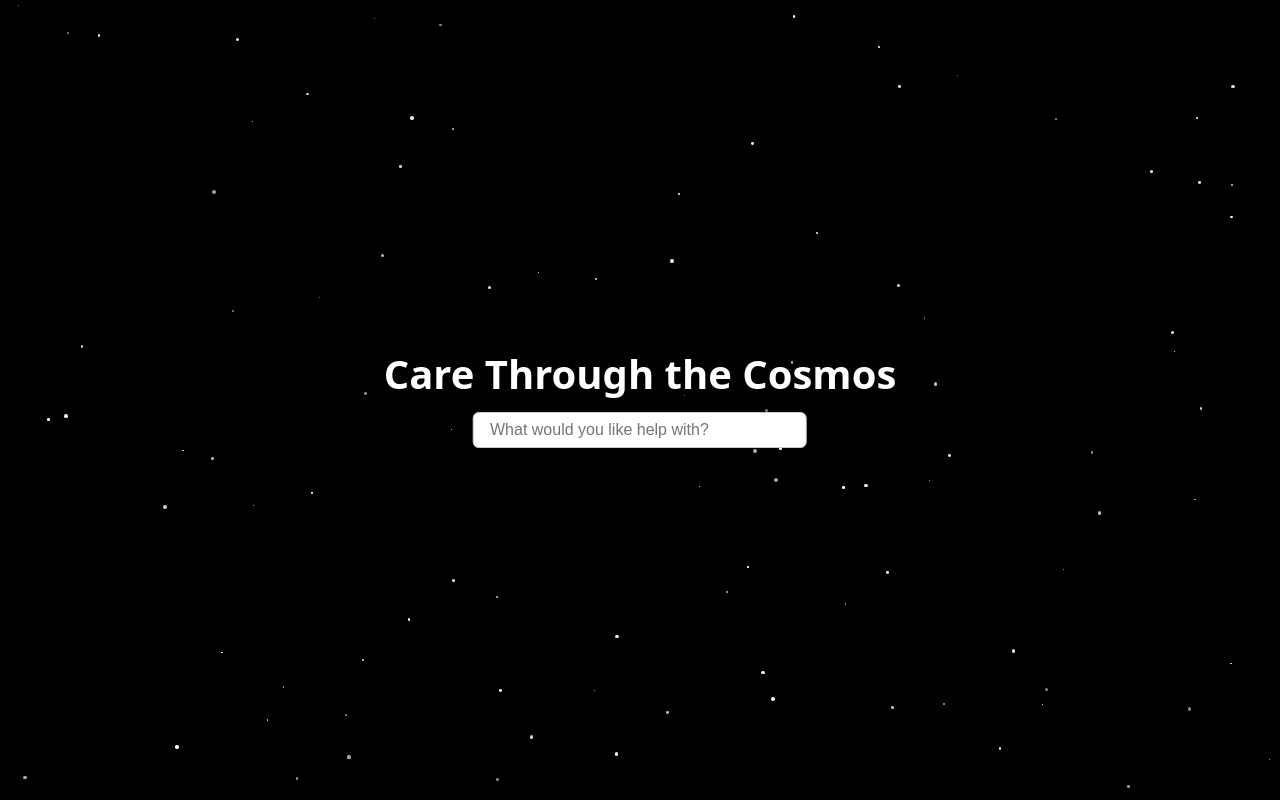
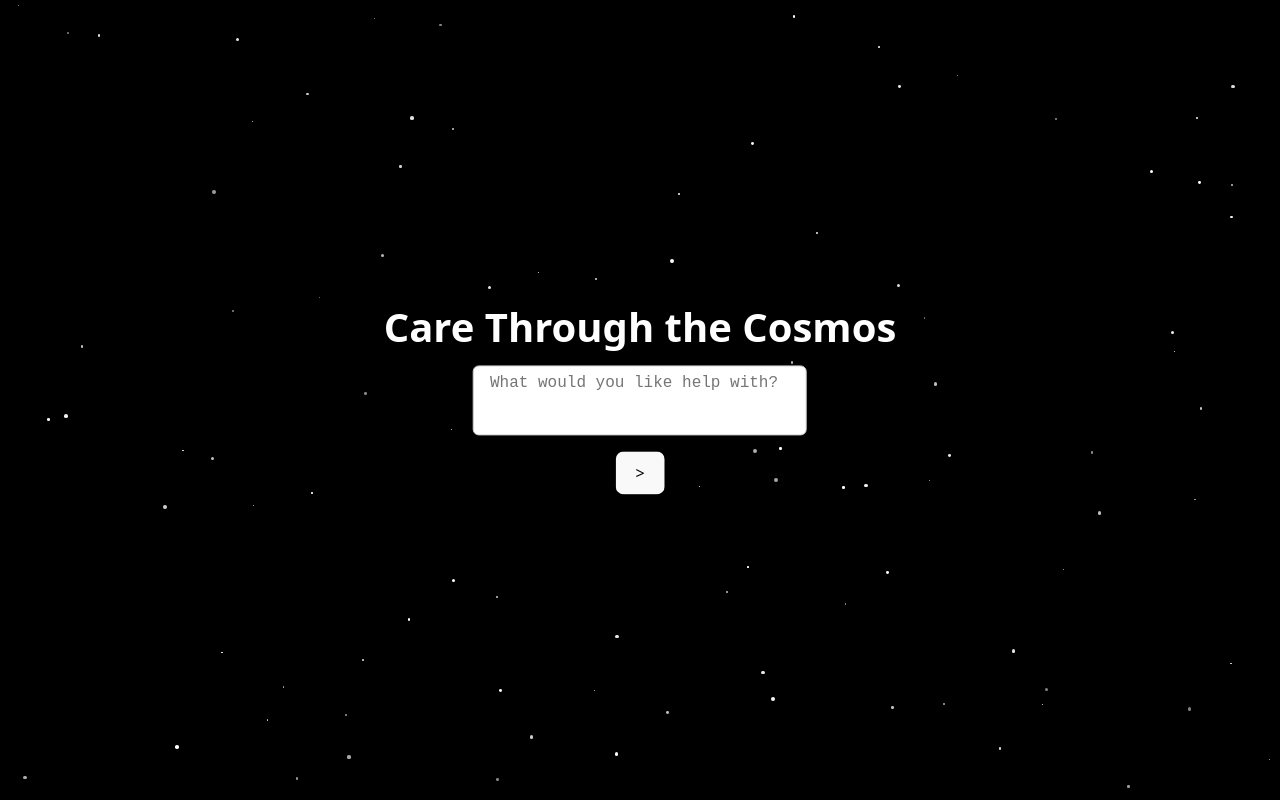
Before and after one commit to Drew-Stephens-22/Owl_Hacks, a React (Vite) app: page / in a window 1280 px wide. Built offline with nearby package versions, Linux system fonts and the light colour scheme.

Commit message:
frontend ready to start

```diff
--- a/src/App.css
+++ b/src/App.css
@@ -60,17 +60,18 @@ html, body, #root {
   margin: 0;
 }
 
-.input {
-  width: 300px;
-  max-width: 80%;
+.textArea {
+  width:300px;
+  resize: none;
   padding: 0.5rem 1rem;
   border-radius: 0.375rem;
   border: 1px solid #ccc;
   outline: none;
   font-size: 1rem;
+
 }
 
-.input:focus {
+.textArea:focus {
   border-color: #4f46e5;
   box-shadow: 0 0 5px rgba(79, 70, 229, 0.5);
 }
--- a/src/App.jsx
+++ b/src/App.jsx
@@ -1,9 +1,10 @@
-import { useEffect, useState } from "react";
+import { useEffect, useState, useRef } from "react";
 import "./App.css";
 
 export default function App() {
   const [stars, setStars] = useState([]);
   const [inputValue, setInputValue] = useState("");
+  const textAreaRef = useRef(null);
 
   useEffect(() => {
     const starCount = 100;
@@ -19,6 +20,18 @@ export default function App() {
     }
     setStars(newStars);
   }, []);
+
+  useEffect(() => {
+    const textarea = textAreaRef.current;
+    if (textarea) {
+      textarea.style.height = "auto"; // reset height
+      textarea.style.height = textarea.scrollHeight + "px"; // grow to fit content
+    }
+  }, [inputValue]);
+
+  const clickButton = () => {
+    alert(inputValue);
+  }
 
   return (
     <div className="">
@@ -42,12 +55,15 @@ export default function App() {
       {/* Centered title and input */}
       <div className="center-content">
         <h1>Care Through the Cosmos</h1>
-        <input
-          className="input"
+        <textarea
+          ref={textAreaRef}
+          className="textArea"
           placeholder="What would you like help with?"
           value={inputValue}
           onChange={(e) => setInputValue(e.target.value)}
+          style={{ height: `${Math.max(100, inputValue.length)}px` }}
         />
+        <button onClick={clickButton}>{'>'}</button>
       </div>
     </div>
   );
```
